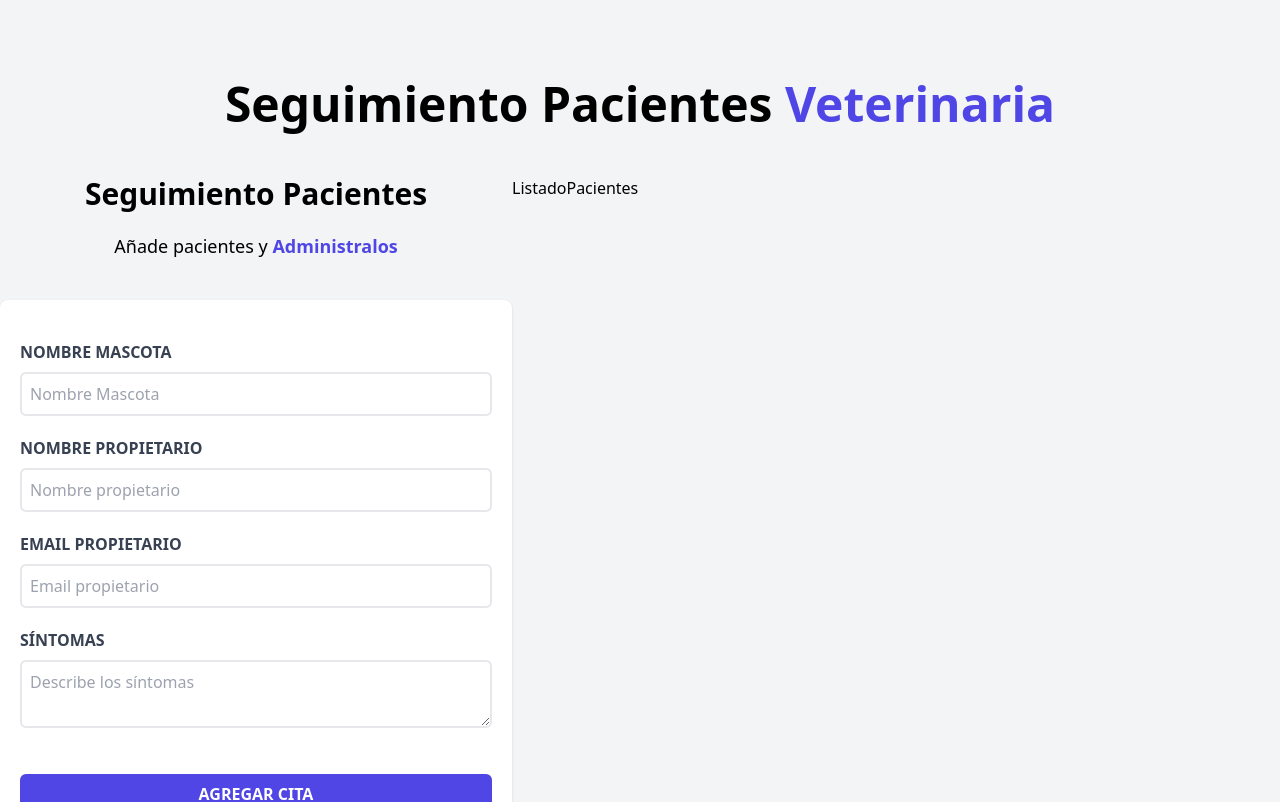
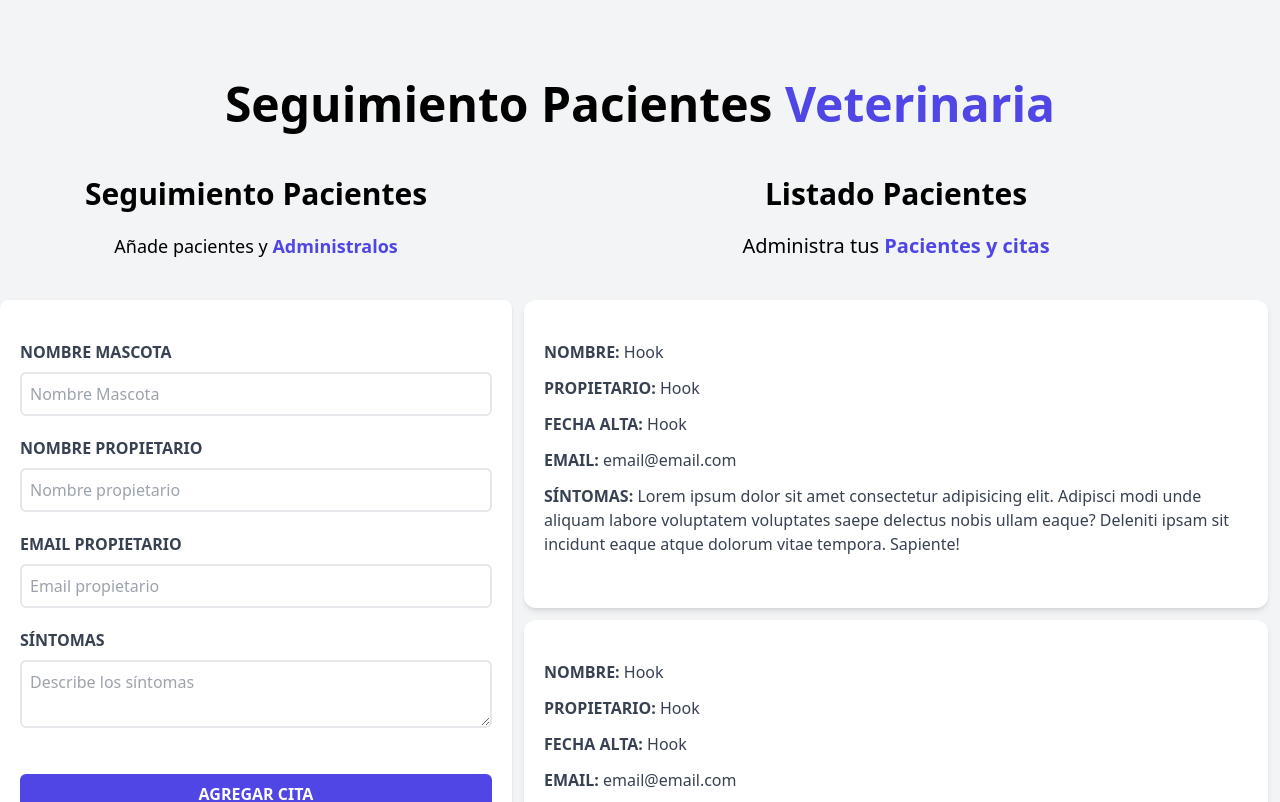
Before and after one commit to SebastianCastilloDev/administrador_de_pacientes, a React (Vite) app: page / in a window 1280 px wide. Shown: the top 802 px of the page. Built offline with nearby package versions, Linux system fonts and the light colour scheme.

Commit message:
creando el listado de pacientes

```diff
--- a/src/Components/ListadoPacientes.jsx
+++ b/src/Components/ListadoPacientes.jsx
@@ -1,7 +1,22 @@
 import React from 'react'
+import Paciente from './Paciente'
 
 export default function ListadoPacientes() {
     return (
-        <div className='md:w-1/2 lg:w-3/5'>ListadoPacientes</div>
+        <div className='md:w-1/2 lg:w-3/5 md:h-screen overflow-y-scroll'>
+            <h2 className='font-black text-3xl text-center'>
+                Listado Pacientes
+            </h2>
+            <p className='text-xl mt-5 mb-10 text-center'>
+                Administra tus {''}
+                <span className='text-indigo-600 font-bold'>Pacientes y citas</span>
+            </p>
+
+            <Paciente />
+            <Paciente />
+            <Paciente />
+            <Paciente />
+
+        </div>
     )
 }
--- /dev/null
+++ b/src/Components/Paciente.jsx
@@ -0,0 +1,28 @@
+import React from 'react'
+
+export default function () {
+    return (
+        <div className='m-3 bg-white shadow-md px-5 py-10 rounded-xl'>
+            <p className='font-bold mb-3 text-gray-700 uppercase'>
+                Nombre: {''}
+                <span className='font-normal normal-case'>Hook</span>
+            </p>
+            <p className='font-bold mb-3 text-gray-700 uppercase'>
+                Propietario: {''}
+                <span className='font-normal normal-case'>Hook</span>
+            </p>
+            <p className='font-bold mb-3 text-gray-700 uppercase'>
+                Fecha Alta: {''}
+                <span className='font-normal normal-case'>Hook</span>
+            </p>
+            <p className='font-bold mb-3 text-gray-700 uppercase'>
+                Email: {''}
+                <span className='font-normal normal-case'>email@email.com</span>
+            </p>
+            <p className='font-bold mb-3 text-gray-700 uppercase'>
+                Síntomas: {''}
+                <span className='font-normal normal-case'>Lorem ipsum dolor sit amet consectetur adipisicing elit. Adipisci modi unde aliquam labore voluptatem voluptates saepe delectus nobis ullam eaque? Deleniti ipsam sit incidunt eaque atque dolorum vitae tempora. Sapiente!</span>
+            </p>
+        </div>
+    )
+}
```
